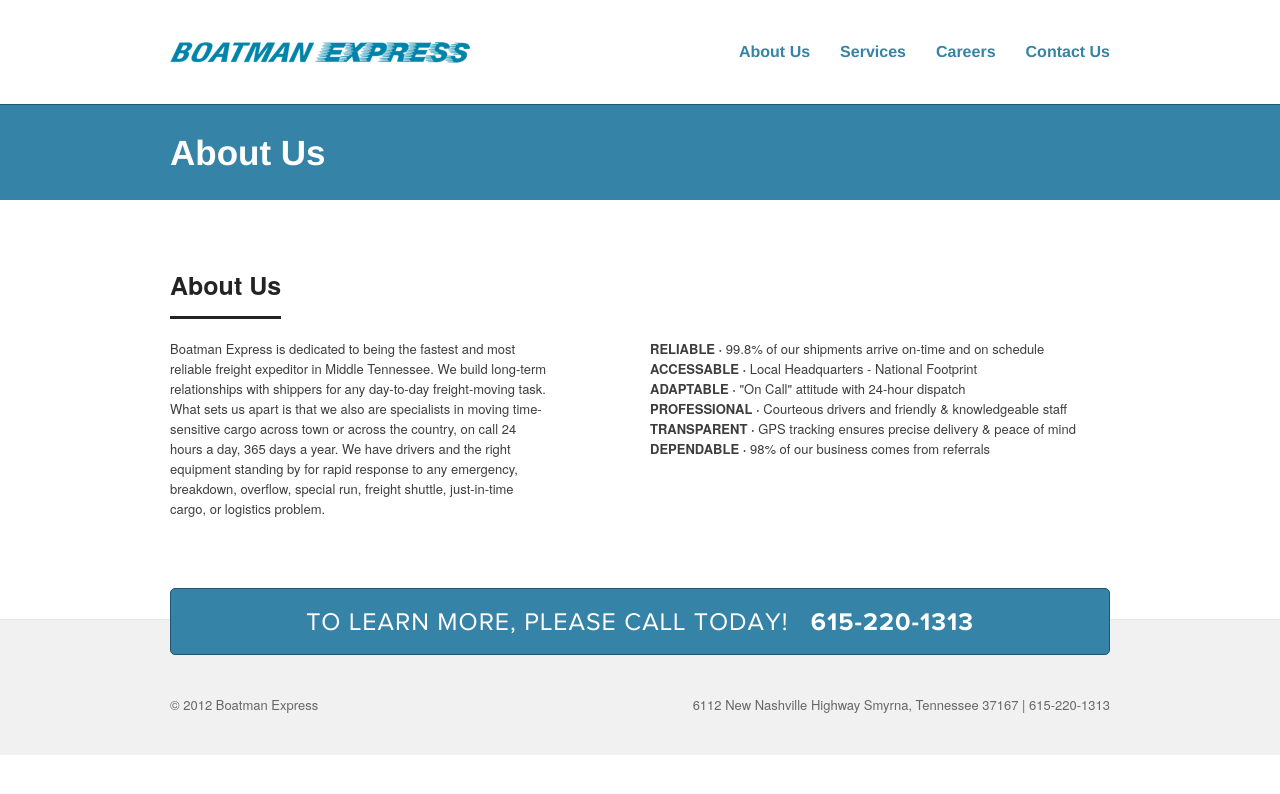
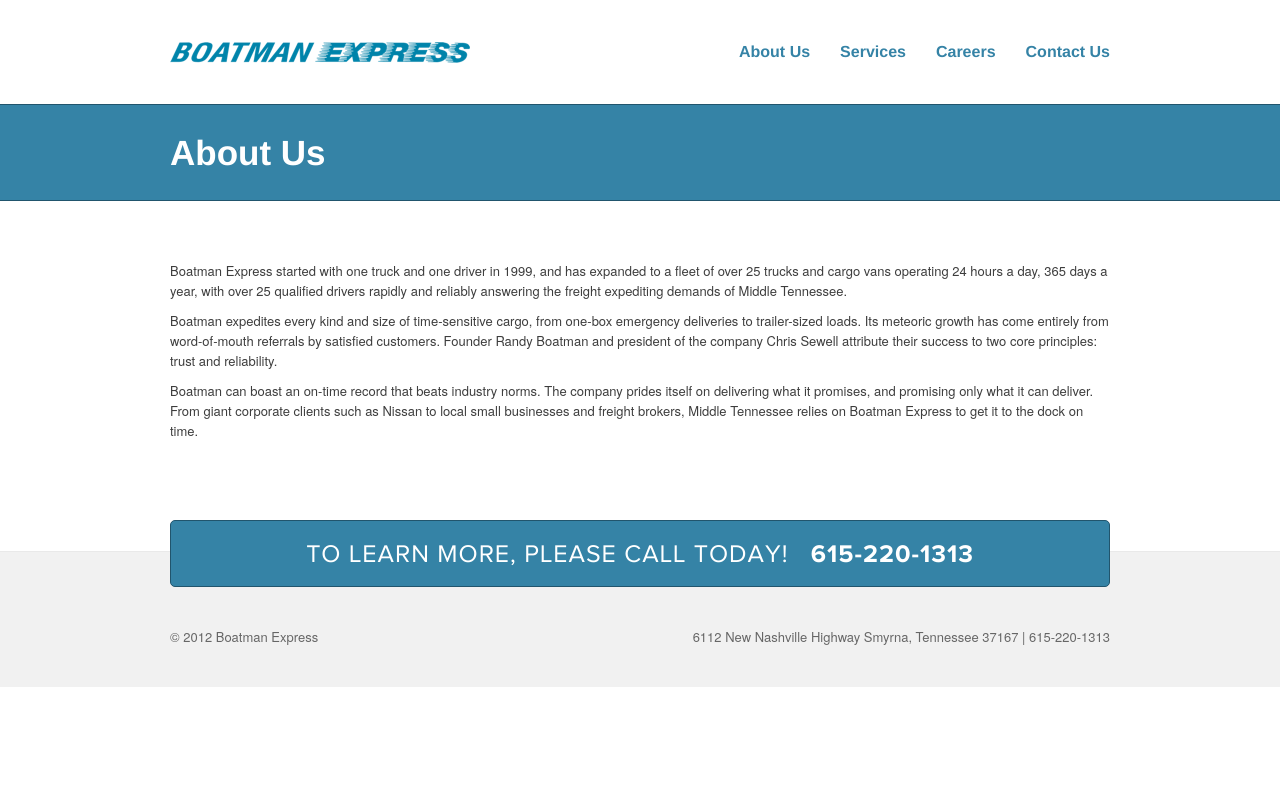
Before and after one commit to boatmanexpress/boatmanexpress.github.com, a Jekyll site: the page built from about.html, in a window 1280 px wide. Shown: the top 794 px of the page. Built offline with Jekyll 4.4.1, drawn with Linux system fonts in a browser that asks for light colours; Markdown is read by kramdown in place of the engine named in the settings.

Commit message:
Typo and about page filler

```diff
--- a/about.html
+++ b/about.html
@@ -5,24 +5,14 @@
 ---
 
 <div class="container">
+
   <div class="row">
     <div class="span12">
-      <h2>About Us</h2>
-    </div>
-  </div>
+      <p>Boatman Express started with one truck and one driver in 1999, and has expanded to a fleet of over 25 trucks and cargo vans operating 24 hours a day, 365 days a year, with over 25 qualified drivers rapidly and reliably answering the freight expediting demands of Middle Tennessee.</p>
 
-  <div class="row">
-    <div class="span5">
-      Boatman Express is dedicated to being the fastest and most reliable freight expeditor in Middle Tennessee. We build long-term relationships with shippers for any day-to-day freight-moving task. What sets us apart is that we also are specialists in moving time-sensitive cargo across town or across the country, on call 24 hours a day, 365 days a year. We have drivers and the right equipment standing by for rapid response to any emergency, breakdown, overflow, special run, freight shuttle, just-in-time cargo, or logistics problem.
-    </div>
+      <p>Boatman expedites every kind and size of time-sensitive cargo, from one-box emergency deliveries to trailer-sized loads. Its meteoric growth has come entirely from word-of-mouth referrals by satisfied customers. Founder Randy Boatman and president of the company Chris Sewell attribute their success to two core principles: trust and reliability.</p>
 
-    <div class="span6 offset1">
-      <strong>RELIABLE &middot;</strong> 99.8% of our shipments arrive on-time and on schedule<br />
-      <strong>ACCESSABLE &middot;</strong> Local Headquarters - National Footprint<br />
-      <strong>ADAPTABLE &middot;</strong> "On Call" attitude with 24-hour dispatch<br />
-      <strong>PROFESSIONAL &middot;</strong> Courteous drivers and friendly &amp; knowledgeable staff<br />
-      <strong>TRANSPARENT &middot;</strong> GPS tracking ensures precise delivery &amp; peace of mind<br />
-      <strong>DEPENDABLE &middot;</strong> 98% of our business comes from referrals
+      <p>Boatman can boast an on-time record that beats industry norms. The company prides itself on delivering what it promises, and promising only what it can deliver. From giant corporate clients such as Nissan to local small businesses and freight brokers, Middle Tennessee relies on Boatman Express to get it to the dock on time.</p>
     </div>
   </div>
 </div>
--- a/css/style.css
+++ b/css/style.css
@@ -58,7 +58,7 @@
   width:100%;
   padding:20px 0;
   border-top:1px solid #21556D;
-  border-bottom:1px soldi #21556D;
+  border-bottom:1px solid #21556D;
 }
 
 #title h1 {
```
